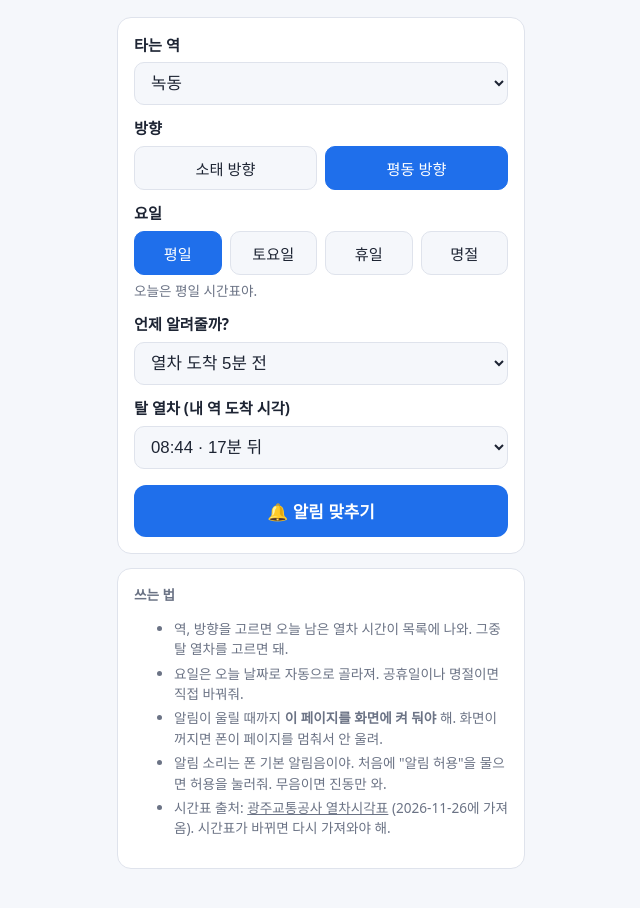
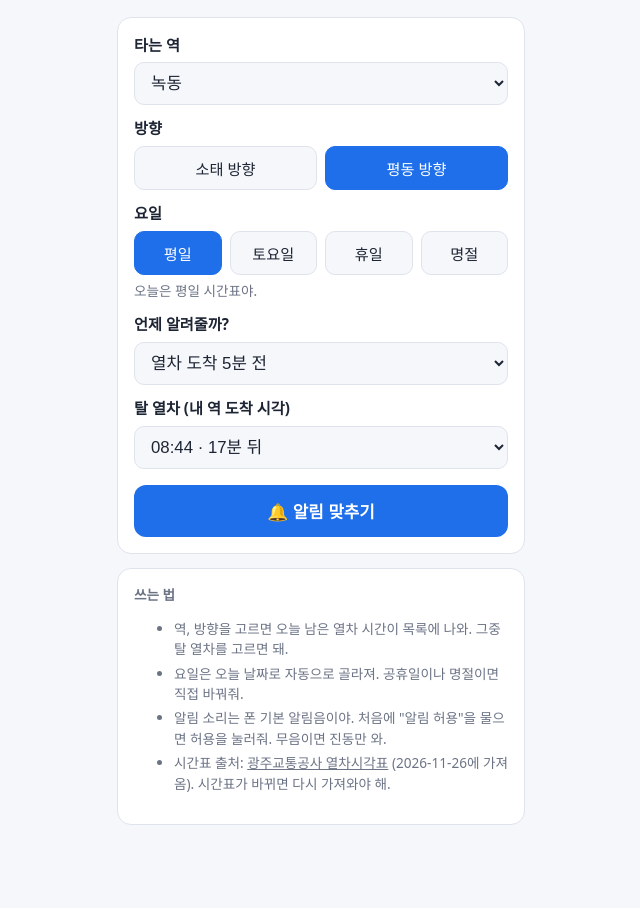
Before and after one commit to minsol7129-has/subway-alarm, a plain HTML site: page index.html in a window 1280 px wide. Shown: the part 104-1012 px from the top of the page, without its empty margins (319-959 px from the left). After the commit the page ends 983 px from the top, so only its background shows below. Drawn offline with Linux system fonts and the light colour scheme.

Commit message:
쓰는 법에서 화면 켜 두기 안내 빼기
Co-Authored-By: Claude Opus 5.5 <noreply@anthropic.com>

```diff
--- a/index.html
+++ b/index.html
@@ -116,7 +116,6 @@
     <ul>
       <li>역, 방향을 고르면 오늘 남은 열차 시간이 목록에 나와. 그중 탈 열차를 고르면 돼.</li>
       <li>요일은 오늘 날짜로 자동으로 골라져. 공휴일이나 명절이면 직접 바꿔줘.</li>
-      <li>알림이 울릴 때까지 <b>이 페이지를 화면에 켜 둬야</b> 해. 화면이 꺼지면 폰이 페이지를 멈춰서 안 울려.</li>
       <li>알림 소리는 폰 기본 알림음이야. 처음에 "알림 허용"을 물으면 허용을 눌러줘. 무음이면 진동만 와.</li>
       <li>시간표 출처: <a href="https://www.grtc.co.kr/subway/contents/directionOfSotae" target="_blank" rel="noopener">광주교통공사 열차시각표</a> (2026-11-26에 가져옴). 시간표가 바뀌면 다시 가져와야 해.</li>
     </ul>
```
